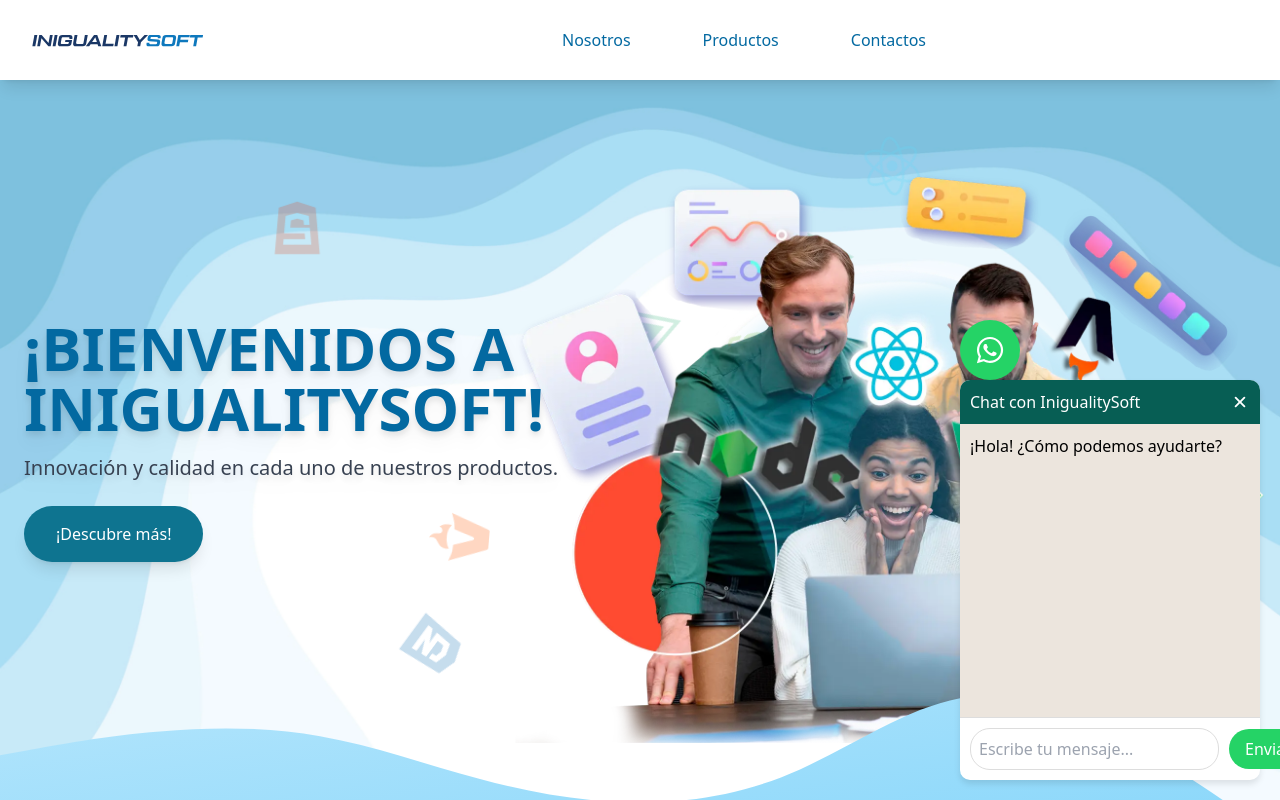
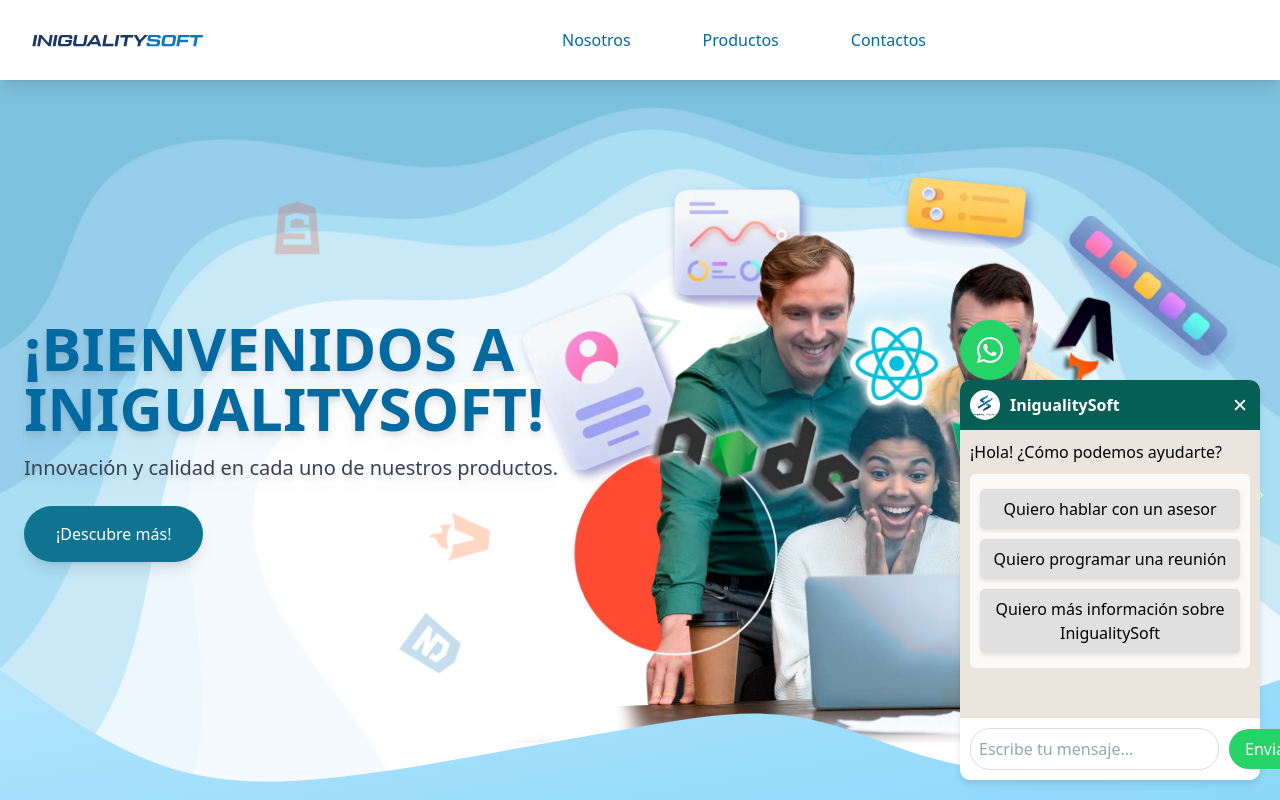
Before and after one commit to vichedev/WEB_INIGUALITY_OFICIAL, a React (Vite) app: page / in a window 1280 px wide. Both pictures are taken after a click on the button 1230 px from the left and 750 px from the top of the page. Shown: the top 800 px of the page. Built offline with nearby package versions, Linux system fonts and the light colour scheme.

Commit message:
chat de whatsapp y top up mejorados

```diff
--- a/package.json
+++ b/package.json
@@ -11,6 +11,7 @@
   },
   "dependencies": {
     "framer-motion": "^11.5.6",
+    "lodash": "^4.17.21",
     "react": "^18.3.1",
     "react-dom": "^18.3.1",
     "react-easy-panzoom": "^0.4.4",
--- a/src/components/ChatWidget.jsx
+++ b/src/components/ChatWidget.jsx
@@ -1,10 +1,11 @@
-import React, { useState } from 'react';
-import { FaWhatsapp } from 'react-icons/fa'; // Icono de WhatsApp
-import { IoClose } from 'react-icons/io5'; // Icono de cerrar más elegante
+import React, { useState } from "react";
+import { FaWhatsapp } from "react-icons/fa"; // Icono de WhatsApp
+import { IoClose } from "react-icons/io5"; // Icono de cerrar más elegante
+import inigualityLogo from "/img/icon_whatsapp/icon.webp"; // Asegúrate de tener la imagen de contacto en la carpeta public/img
 
 const ChatWidget = () => {
   const [isChatOpen, setIsChatOpen] = useState(false);
-  const [message, setMessage] = useState('');
+  const [message, setMessage] = useState("");
 
   const toggleChat = () => {
     setIsChatOpen(!isChatOpen);
@@ -16,9 +17,21 @@
 
   const sendMessage = () => {
     const phoneNumber = "+593991031784"; // Reemplaza con el número de WhatsApp
-    const url = `https://wa.me/${phoneNumber}?text=${encodeURIComponent(message)}`;
-    window.open(url, '_blank');
-    setMessage('');
+    const url = `https://wa.me/${phoneNumber}?text=${encodeURIComponent(
+      message
+    )}`;
+
+    // Verifica que el mensaje no esté vacío antes de abrir el enlace
+    if (message.trim()) {
+      window.open(url, "_blank");
+      setMessage(""); // Limpia el mensaje después de enviarlo
+    } else {
+      alert("Por favor, escribe un mensaje antes de enviar."); // Alerta si el mensaje está vacío
+    }
+  };
+
+  const handleSuggestedResponse = (suggestion) => {
+    setMessage(suggestion); // Coloca la respuesta sugerida en el campo de entrada
   };
 
   return (
@@ -30,13 +43,47 @@
       {isChatOpen && (
         <div style={styles.chatWindow}>
           <div style={styles.header}>
-            <span>Chat con InigualitySoft</span>
+            <img
+              src={inigualityLogo}
+              alt="InigualitySoft"
+              style={styles.contactImage}
+            />
+            <span style={styles.contactName}>InigualitySoft</span>
             <button onClick={toggleChat} style={styles.closeButton}>
               <IoClose style={styles.closeIcon} />
             </button>
           </div>
           <div style={styles.body}>
             <p>¡Hola! ¿Cómo podemos ayudarte?</p>
+            <div style={styles.suggestions}>
+              {/* Sugerencias de respuestas */}
+              <button
+                onClick={() =>
+                  handleSuggestedResponse("Quiero hablar con un asesor")
+                }
+                style={styles.suggestionButton}
+              >
+                Quiero hablar con un asesor
+              </button>
+              <button
+                onClick={() =>
+                  handleSuggestedResponse("Quiero programar una reunión")
+                }
+                style={styles.suggestionButton}
+              >
+                Quiero programar una reunión
+              </button>
+              <button
+                onClick={() =>
+                  handleSuggestedResponse(
+                    "Quiero más información sobre InigualitySoft"
+                  )
+                }
+                style={styles.suggestionButton}
+              >
+                Quiero más información sobre InigualitySoft
+              </button>
+            </div>
           </div>
           <div style={styles.footer}>
             <input
@@ -58,82 +105,115 @@
 
 const styles = {
   container: {
-    position: 'fixed',
-    bottom: '20px',
-    right: '20px',
-    zIndex: 999,
+    position: "fixed",
+    bottom: "20px",
+    right: "20px",
+    zIndex: 999, // Mayor que el botón de subir
   },
   chatButton: {
-    backgroundColor: '#25D366',
-    color: '#fff',
-    borderRadius: '50%',
-    width: '60px', // Asegúrate de que este tamaño sea igual al del botón de subir
-    height: '60px',
-    border: 'none',
-    display: 'flex',
-    alignItems: 'center',
-    justifyContent: 'center',
-    boxShadow: '0 4px 6px rgba(0, 0, 0, 0.1)',
-    cursor: 'pointer',
+    backgroundColor: "#25D366",
+    color: "#fff",
+    borderRadius: "50%",
+    width: "60px",
+    height: "60px",
+    border: "none",
+    display: "flex",
+    alignItems: "center",
+    justifyContent: "center",
+    boxShadow: "0 4px 6px rgba(0, 0, 0, 0.1)",
+    cursor: "pointer",
   },
   icon: {
-    fontSize: '30px',
+    fontSize: "30px",
   },
   chatWindow: {
-    width: '300px',
-    height: '400px',
-    backgroundColor: '#fff',
-    boxShadow: '0 4px 6px rgba(0, 0, 0, 0.1)',
-    borderRadius: '10px',
-    display: 'flex',
-    flexDirection: 'column',
+    width: "300px",
+    height: "400px",
+    backgroundColor: "#fff",
+    boxShadow: "0 4px 6px rgba(0, 0, 0, 0.1)",
+    borderRadius: "10px",
+    display: "flex",
+    flexDirection: "column",
+    zIndex: 1000, // Asegúrate de que esté encima del botón de subir
   },
   header: {
-    backgroundColor: '#075E54',
-    padding: '10px',
-    borderRadius: '10px 10px 0 0',
-    color: '#fff',
-    display: 'flex',
-    justifyContent: 'space-between',
-    alignItems: 'center',
+    backgroundColor: "#075E54",
+    padding: "10px",
+    borderRadius: "10px 10px 0 0",
+    color: "#fff",
+    display: "flex",
+    alignItems: "center",
+    justifyContent: "space-between",
   },
   closeButton: {
-    backgroundColor: 'transparent',
-    border: 'none',
-    cursor: 'pointer',
-    fontSize: '18px',
-    color: '#fff',
+    backgroundColor: "transparent",
+    border: "none",
+    cursor: "pointer",
+    fontSize: "18px",
+    color: "#fff",
   },
   closeIcon: {
-    fontSize: '20px',
+    fontSize: "20px",
+  },
+  contactImage: {
+    width: "30px",
+    height: "30px",
+    borderRadius: "50%",
+    marginRight: "10px",
+  },
+  contactName: {
+    fontSize: "16px",
+    fontWeight: "bold",
+    color: "#fff",
+    flexGrow: 1,
   },
   body: {
     flex: 1,
-    padding: '10px',
-    overflowY: 'auto',
-    backgroundColor: '#ECE5DD',
+    padding: "10px",
+    overflowY: "auto",
+    backgroundColor: "#ECE5DD",
   },
   footer: {
-    padding: '10px',
-    borderTop: '1px solid #ddd',
-    display: 'flex',
-    alignItems: 'center',
+    padding: "10px",
+    borderTop: "1px solid #ddd",
+    display: "flex",
+    alignItems: "center",
   },
   input: {
     flex: 1,
-    padding: '8px',
-    borderRadius: '20px',
-    border: '1px solid #ddd',
-    marginRight: '10px',
-    outline: 'none',
+    padding: "8px",
+    borderRadius: "20px",
+    border: "1px solid #ddd",
+    marginRight: "10px",
+    outline: "none",
   },
   sendButton: {
-    backgroundColor: '#25D366',
-    color: '#fff',
-    border: 'none',
-    borderRadius: '20px',
-    padding: '8px 16px',
-    cursor: 'pointer',
+    backgroundColor: "#25D366",
+    color: "#fff",
+    border: "none",
+    borderRadius: "20px",
+    padding: "8px 16px",
+    cursor: "pointer",
+  },
+  suggestions: {
+    display: "flex",
+    flexDirection: "column",
+    marginTop: "10px",
+    background: "rgba(255, 255, 255, 0.8)", // Fondo difuminado
+    borderRadius: "5px",
+    padding: "10px",
+  },
+  suggestionButton: {
+    backgroundColor: "#e0e0e0",
+    color: "#000",
+    border: "none",
+    borderRadius: "5px",
+    padding: "8px",
+    margin: "5px 0",
+    cursor: "pointer",
+    transition: "background-color 0.3s ease",
+    boxShadow: "0 2px 4px rgba(0, 0, 0, 0.1)",
+    flex: 1,
   },
 };
 
--- a/src/components/Hero.jsx
+++ b/src/components/Hero.jsx
@@ -3,12 +3,13 @@
 import { SiAstro } from "react-icons/si";
 import { motion } from "framer-motion";
 import { Helmet } from "react-helmet";
+import { useNavigate } from "react-router-dom"; // Importar useNavigate
 
 // Componente Hero
 const Hero = () => {
   const imgRef = useRef(null);
-  const smallImgRef = useRef(null);
   const waveRef = useRef(null);
+  const navigate = useNavigate(); // Inicializar navigate
   const [iconsState, setIcons] = useState(() => createInitialIcons(10));
 
   function createInitialIcons(count) {
@@ -30,6 +31,7 @@
   }
 
   useEffect(() => {
+    // Preload para la imagen LCP
     const link = document.createElement("link");
     link.rel = "preload";
     link.as = "image";
@@ -38,42 +40,6 @@
 
     return () => {
       document.head.removeChild(link);
-    };
-  }, []);
-
-  const handleScroll = () => {
-    requestAnimationFrame(() => {
-      if (imgRef.current) {
-        const scrollY = window.scrollY;
-        const windowHeight = window.innerHeight;
-        const imgOffsetTop = imgRef.current.offsetTop;
-
-        const opacity = Math.max(
-          0,
-          Math.min(1, (windowHeight - scrollY + imgOffsetTop) / windowHeight)
-        );
-        imgRef.current.style.opacity = opacity;
-
-        const scale = Math.max(0.8, 1 - scrollY / 1000);
-        imgRef.current.style.transform = `scale(${scale})`;
-
-        if (smallImgRef.current) {
-          const translateY = scrollY * 0.05;
-          smallImgRef.current.style.transform = `translateY(${translateY}px) scale(0.8)`;
-        }
-
-        if (waveRef.current) {
-          const waveTranslateY = Math.sin(scrollY * 0.005) * 10;
-          waveRef.current.style.transform = `translateY(${waveTranslateY}px)`;
-        }
-      }
-    });
-  };
-
-  useEffect(() => {
-    window.addEventListener("scroll", handleScroll);
-    return () => {
-      window.removeEventListener("scroll", handleScroll);
     };
   }, []);
 
@@ -103,7 +69,6 @@
       element.scrollIntoView({ behavior: "smooth" });
     }
   };
-
   return (
     <section className="relative h-[90vh] flex items-center justify-center overflow-hidden mt-[10vh] bg-white">
       <Helmet>
@@ -215,13 +180,13 @@
             />
             <stop
               offset="100%"
-              style={{ stopColor: "#81D4FA", stopOpacity: 1 }} // Azul más oscuro
+              style={{ stopColor: "#81D4FA", stopOpacity: 1 }} // Azul oscuro
             />
           </linearGradient>
         </defs>
         <path
           fill="url(#waveGradient)"
-          d="M0,160L30,154.7C60,149,120,138,180,133.3C240,128,300,128,360,138.7C420,149,480,171,540,186.7C600,203,660,213,720,213.3C780,213,840,203,900,176C960,149,1020,107,1080,96C1140,85,1200,107,1260,138.3C1320,171,1380,213,1410,234.7L1440,256L1440,320L0,320Z"
+          d="M0,64L30,85.3C60,107,120,149,180,170.7C240,192,300,192,360,186.7C420,181,480,171,540,160C600,149,660,138,720,128C780,118,840,107,900,117.3C960,128,1020,160,1080,170.7C1140,181,1200,171,1260,149.3C1320,128,1380,96,1410,85.3L1440,75L1440,320L0,320Z"
         />
       </svg>
     </section>
--- a/src/components/TopUpButton.jsx
+++ b/src/components/TopUpButton.jsx
@@ -6,16 +6,14 @@
 
   // Función para desplazarse suavemente hacia arriba
   const smoothScrollToTop = () => {
-    let currentPosition = window.pageYOffset;
-    const scrollStep = currentPosition / 10;
+    const scrollStep = -window.scrollY / 30; // Cambia este valor para ajustar la velocidad
     const scrollInterval = setInterval(() => {
-      if (currentPosition > 0) {
-        window.scrollTo(0, currentPosition - scrollStep);
-        currentPosition -= scrollStep;
+      if (window.scrollY !== 0) {
+        window.scrollBy(0, scrollStep);
       } else {
         clearInterval(scrollInterval);
       }
-    }, 15);
+    }, 15); // Tiempo del intervalo para un movimiento suave
   };
 
   // Mostrar el botón cuando el usuario hace scroll hacia abajo
```
Also changed, not shown: public/img/icon_whatsapp/icon.webp (added), 1 other file (tests, documents, lock files or other folders).
